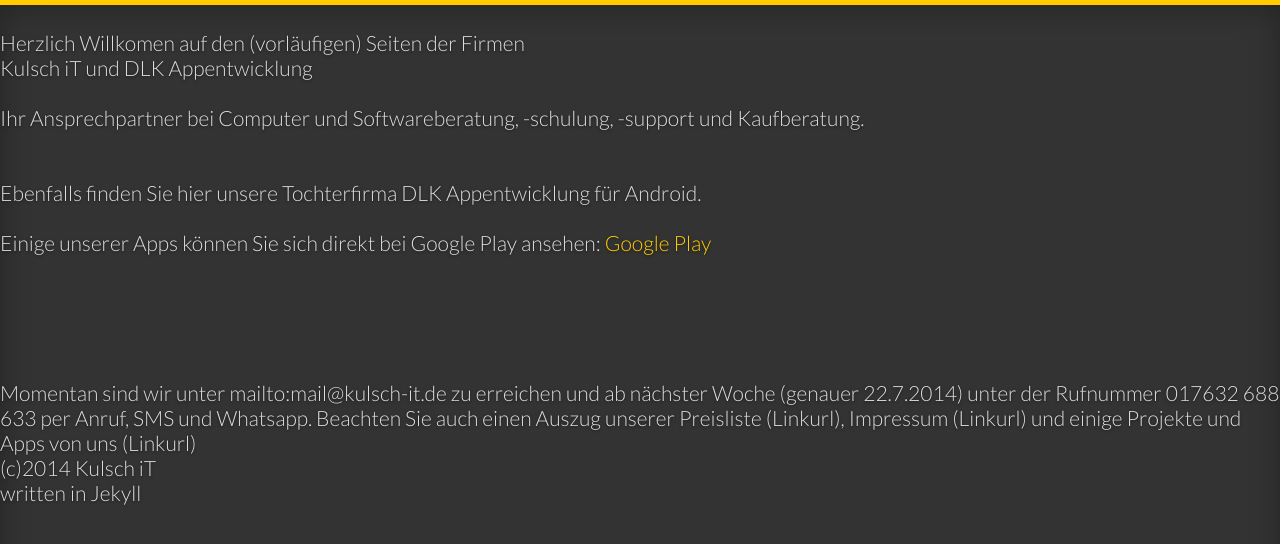
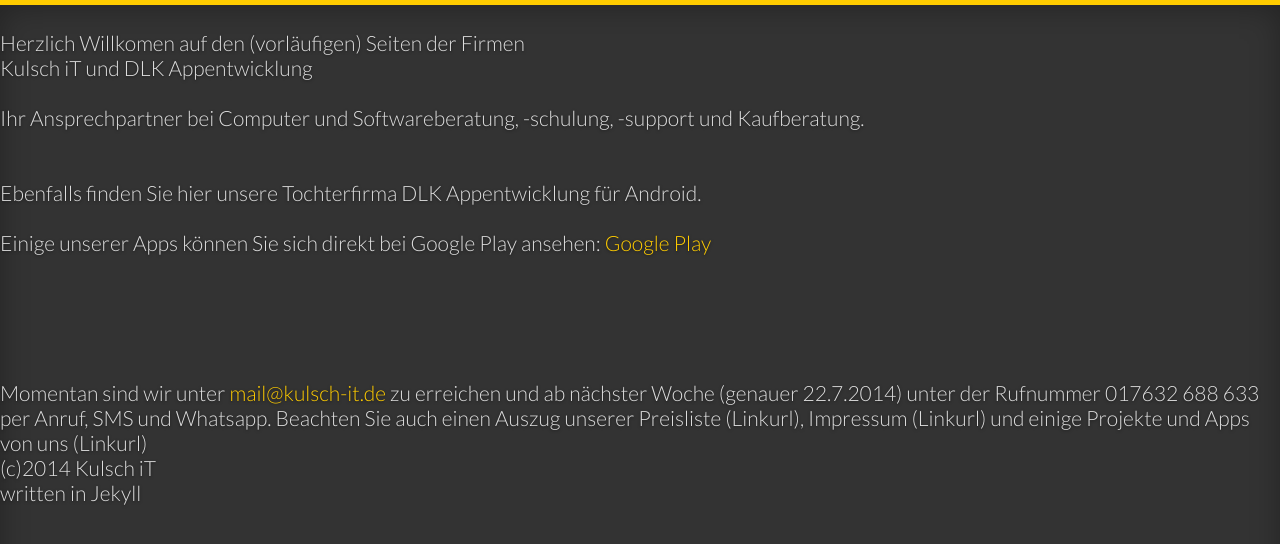
Before and after one commit to The1andONLYdave/The1andONLYdave.github.io, a Jekyll site: the page built from index2.html, in a window 1280 px wide. Shown: the top 544 px of the page. Built offline with Jekyll 4.4.1, drawn with Linux system fonts in a browser that asks for light colours.

Commit message:
Update index2.html

```diff
--- a/index2.html
+++ b/index2.html
@@ -24,7 +24,7 @@
    </br>
     </br>
 
-Momentan sind wir unter mailto:mail@kulsch-it.de zu erreichen und ab nächster Woche (genauer 22.7.2014) unter der Rufnummer 017632 688 633 per Anruf, SMS und Whatsapp.
+Momentan sind wir unter  <a href="mailto:mail@kulsch-it.de?body=Anfrage Webseitenbesucher">mail@kulsch-it.de</a> zu erreichen und ab nächster Woche (genauer 22.7.2014) unter der Rufnummer 017632 688 633 per Anruf, SMS und Whatsapp.
 Beachten Sie auch einen Auszug unserer Preisliste (Linkurl), Impressum (Linkurl) und einige Projekte und Apps von uns (Linkurl)
  </br>(c)2014 Kulsch iT
  </br>written in Jekyll
```
